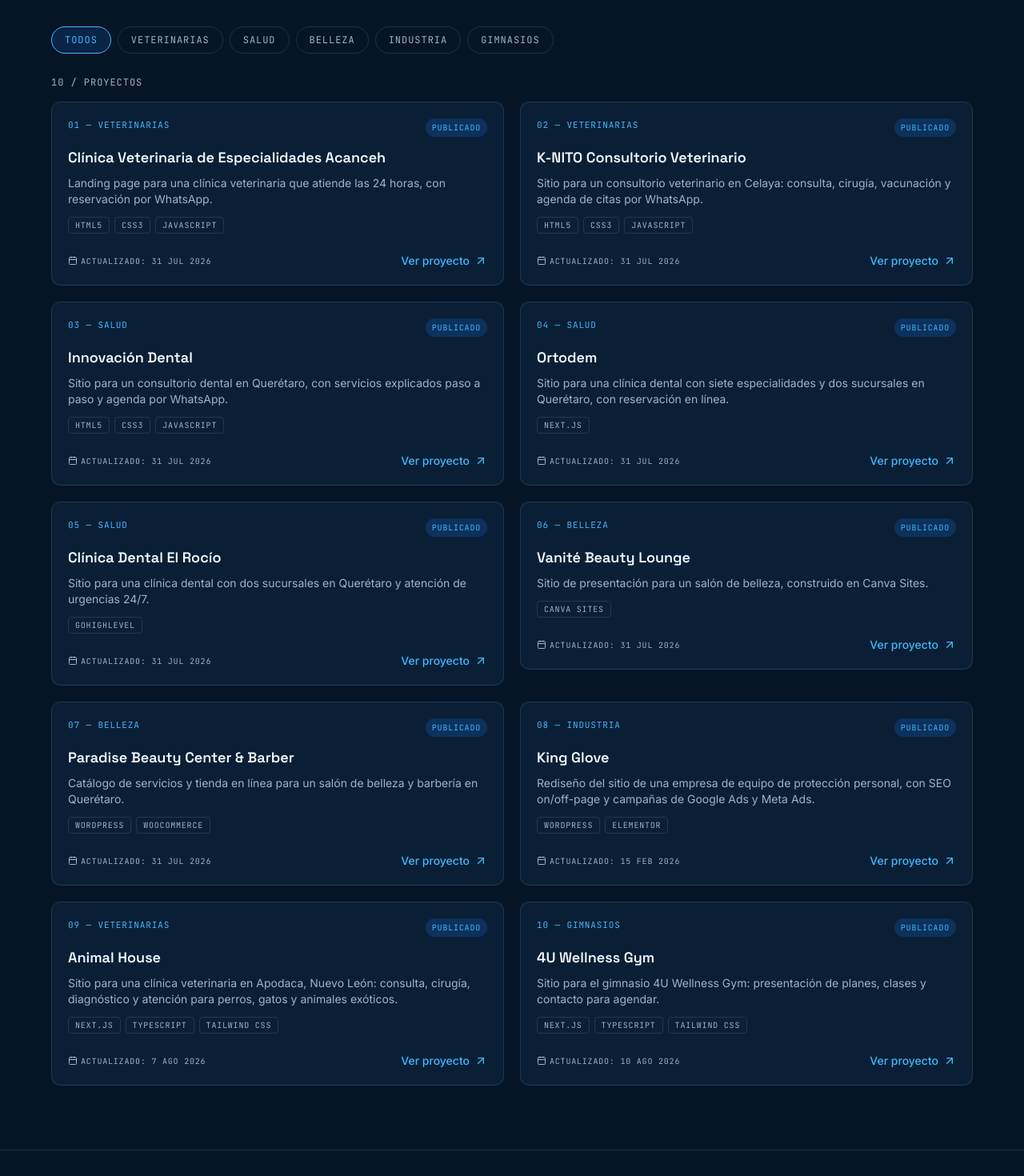
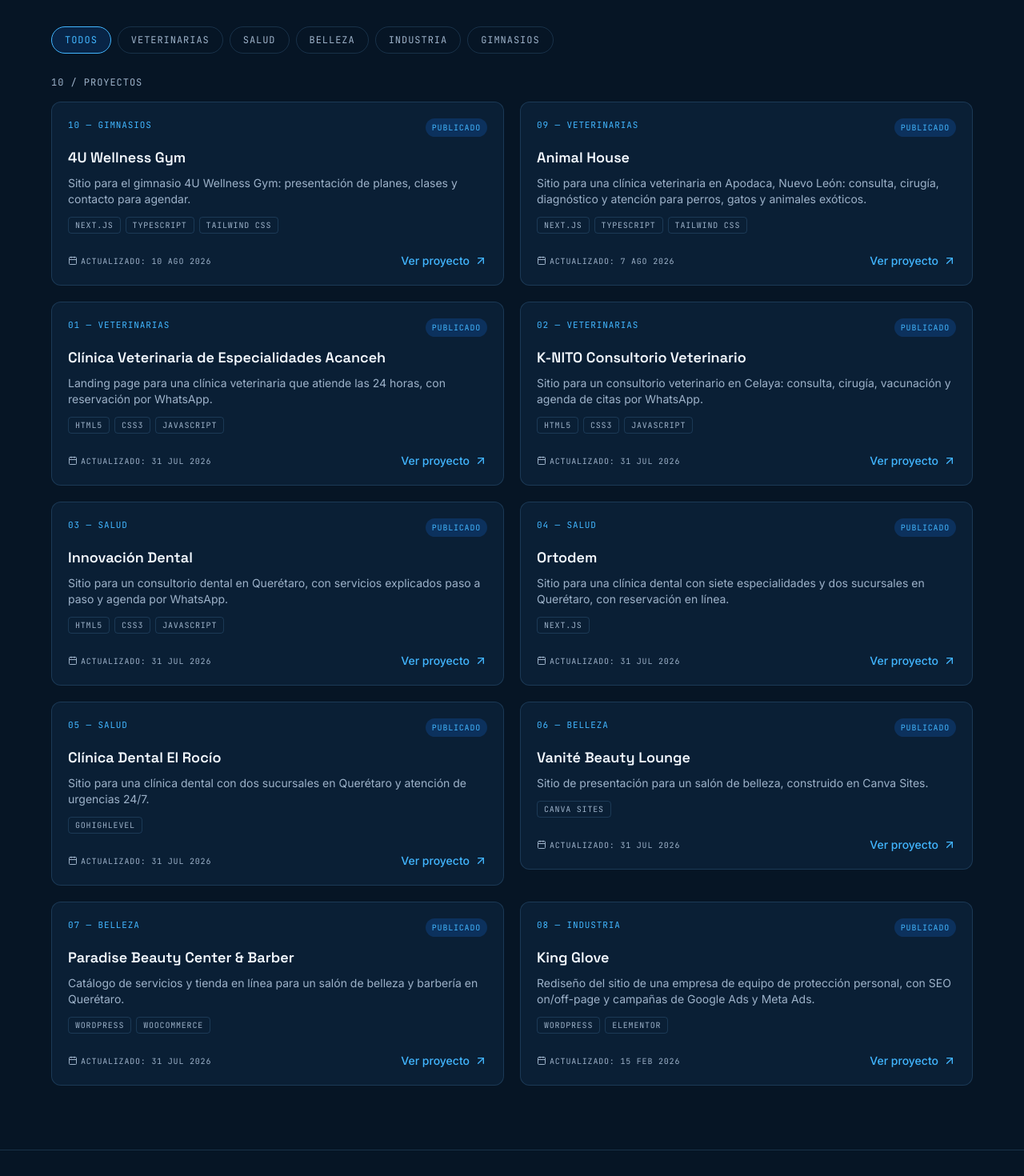
Before and after one commit to Z0o3/portfolio-daniel, a Next.js app: page / in a window 1280 px wide. Shown: the part 1020-2490 px from the top of the page at 80% size. Built offline with nearby package versions, Linux system fonts and the light colour scheme; no server answers.

Commit message:
Update ProjectGrid.tsx

```diff
--- a/src/components/ProjectGrid.tsx
+++ b/src/components/ProjectGrid.tsx
@@ -8,7 +8,9 @@
 export default function ProjectGrid() {
   const { filter } = useFilter();
 
-  const visible = projects.filter((project) => filter === "Todos" || project.category === filter);
+  const visible = projects
+    .filter((project) => filter === "Todos" || project.category === filter)
+    .sort((a, b) => (a.updatedAt < b.updatedAt ? 1 : a.updatedAt > b.updatedAt ? -1 : 0));
 
   return (
     <div>
```
